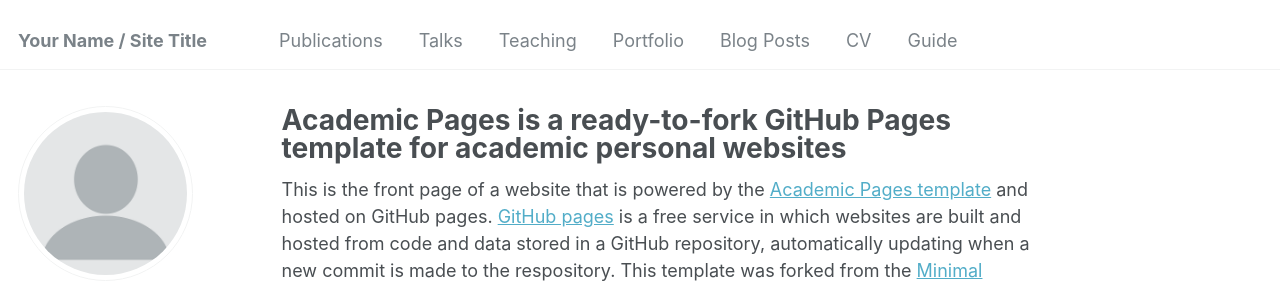
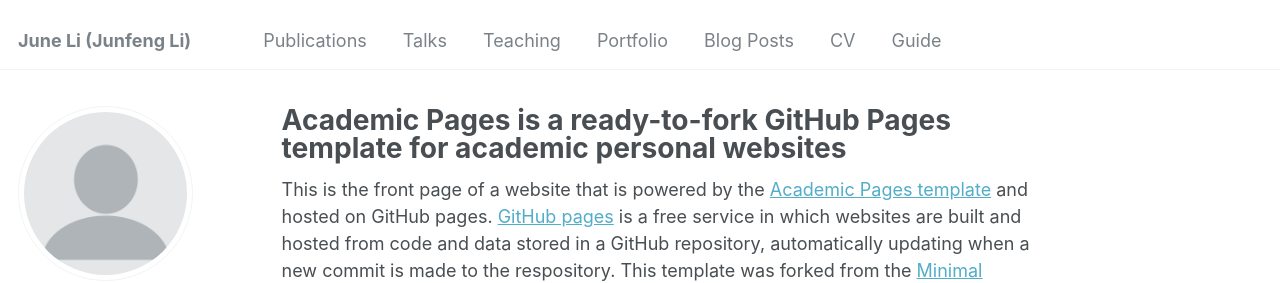
Before and after one commit to lijf36/lijf36.github.io, a Jekyll site: the page built from _pages/about.md, in a window 1280 px wide. Shown: the top 283 px of the page. Built offline with Jekyll 4.4.1, drawn with Linux system fonts in a browser that asks for light colours; some web fonts are replaced.

Commit message:
修改网站标题

```diff
--- a/_config.yml
+++ b/_config.yml
@@ -8,7 +8,7 @@
 
 # Basic Site Settings
 locale                   : "en-US"
-title                    : "Your Name / Site Title"
+title                    : "June Li (Junfeng Li)"
 title_separator          : "-"
 name                     : &name "Your Name"
 description              : &description "personal description"
```
